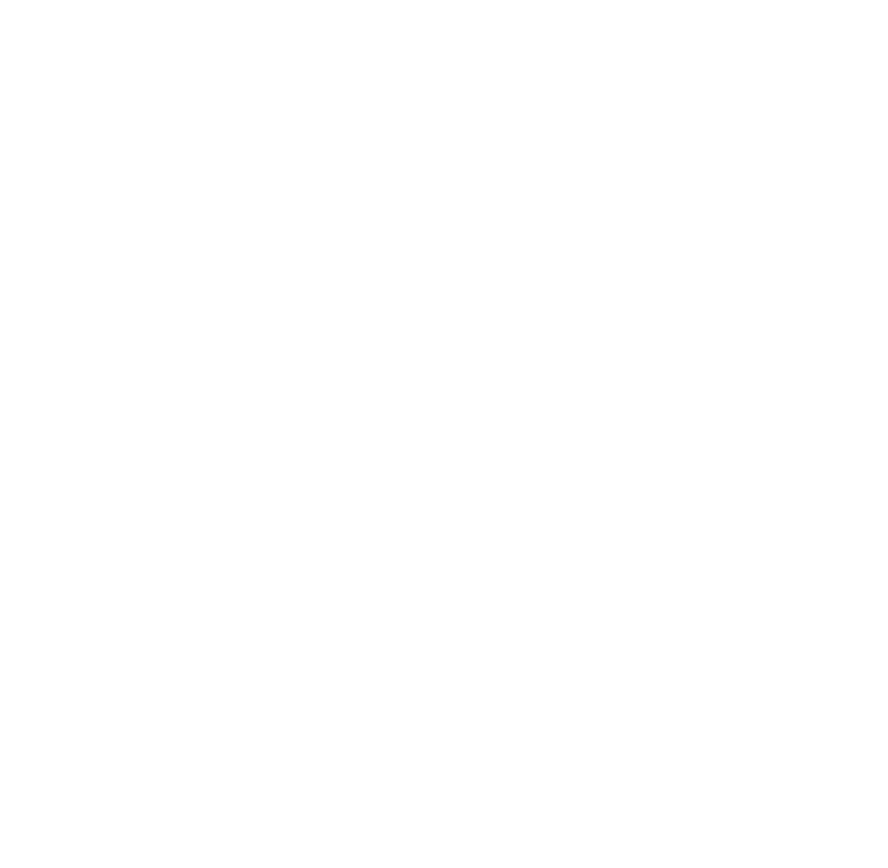
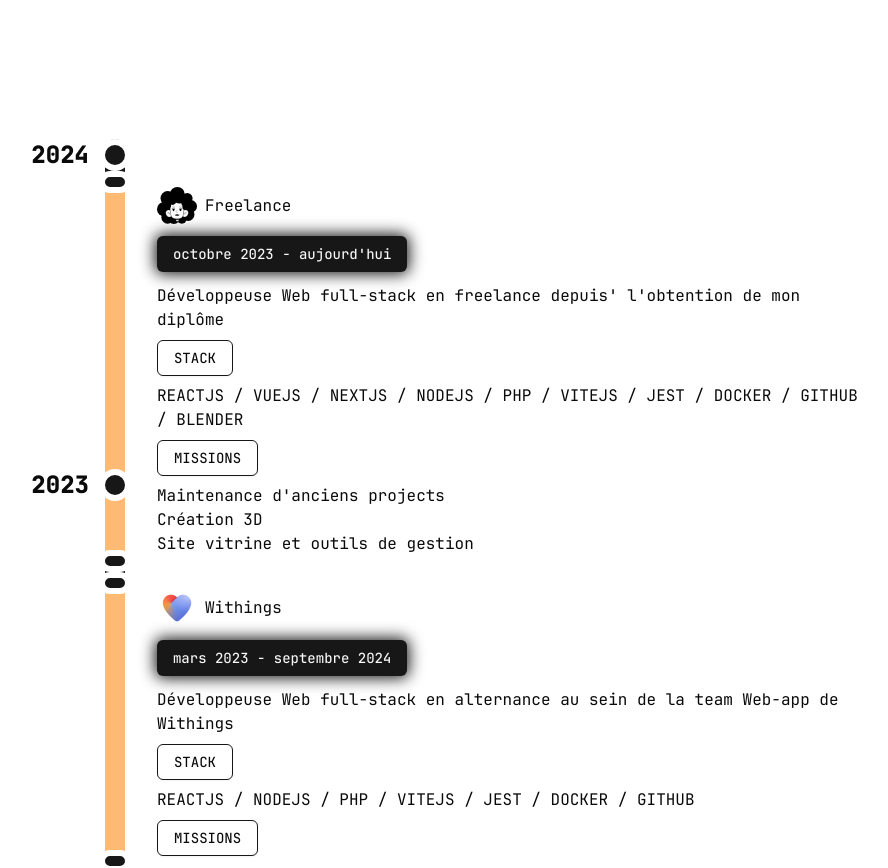
Before and after one commit to giselledunine/portfolio-threeJS, a Next.js app: page / in a window 1280 px wide. Shown: the part 1640-2508 px from the top of the page, without its empty margins (182-1070 px from the left). Before the commit the page ends 1611 px from the top, so only its background shows below. Built offline with nearby package versions, Linux system fonts and the light colour scheme.

Commit message:
fix: remove lists elements

```diff
--- a/app/page.tsx
+++ b/app/page.tsx
@@ -244,7 +244,7 @@ export default function Home() {
                     </div>
                 </div>
 
-                {/* <div
+                <div
                     id="experience"
                     className="grid grid-cols-[auto_auto_1fr] grid-rows-[repeat(60,auto)] w-2/3 scroll-my-[50px]">
                     <div className=" col-start-2 row-start-1 row-end-[61] px-4">
@@ -274,10 +274,10 @@ export default function Home() {
                             2022
                         </div>
                     </div>
-                    <div className=" col-start-2 row-start-[37] row-end-[49] z-10 flex justify-center items-start">
+                    <div className="col-start-2 row-start-[37] row-end-[49] z-10 flex justify-center items-start">
                         <div className="sticky top-20 w-[32px] h-[32px] bg-primary rounded-2xl border-[6px] border-background"></div>
                     </div>
-                    <div className=" col-start-1 row-start-[37] row-end-[49]">
+                    <div className="col-start-1 row-start-[37] row-end-[49]">
                         <div className="sticky top-20 text-2xl font-extrabold">
                             2021
                         </div>
@@ -377,7 +377,7 @@ export default function Home() {
                             <Button variant={"outline"} className="w-fit">
                                 MISSIONS
                             </Button>
-                            <ul>
+                            {/* <ul>
                                 <li>
                                     Refonte de la totalité d’une application en
                                     interne
@@ -387,7 +387,7 @@ export default function Home() {
                                     aux besoin avec des solutions modernes
                                 </li>
                                 <li>Choix UI/UX pertinents</li>
-                            </ul>
+                            </ul> */}
                         </div>
                     </div>
                     <div className=" col-start-2 row-start-[22] row-end-[23] flex justify-center items-end">
@@ -429,7 +429,7 @@ export default function Home() {
                             <Button variant={"outline"} className="w-fit">
                                 MISSIONS
                             </Button>
-                            <ul>
+                            {/* <ul>
                                 <li>
                                     Refonte de la totalité d’une application en
                                     interne
@@ -439,7 +439,7 @@ export default function Home() {
                                     aux besoin avec des solutions modernes
                                 </li>
                                 <li>Choix UI/UX pertinents</li>
-                            </ul>
+                            </ul> */}
                         </div>
                     </div>
                     <div className=" col-start-2 row-start-[27] row-end-[28] flex justify-center items-end">
@@ -484,7 +484,7 @@ export default function Home() {
                             <Button variant={"outline"} className="w-fit">
                                 MISSIONS
                             </Button>
-                            <ul>
+                            {/* <ul>
                                 <li>
                                     Refonte de la totalité d’une application en
                                     interne
@@ -494,14 +494,14 @@ export default function Home() {
                                     aux besoin avec des solutions modernes
                                 </li>
                                 <li>Choix UI/UX pertinents</li>
-                            </ul>
+                            </ul> */}
                         </div>
                     </div>
                     <div className=" col-start-2 row-start-[52] row-end-[53] flex justify-center items-end">
                         <div className="sticky top-20 w-[32px] h-[22px] bg-primary rounded-2xl border-[6px] border-background"></div>
                     </div>
                     <div className=" col-start-3 row-start-[53] row-end-[61] flex flex-col gap-3 p-4"></div>
-                </div> */}
+                </div>
             </main>
             <footer className="row-start-3 flex gap-6 flex-wrap items-center justify-center"></footer>
         </div>
```
